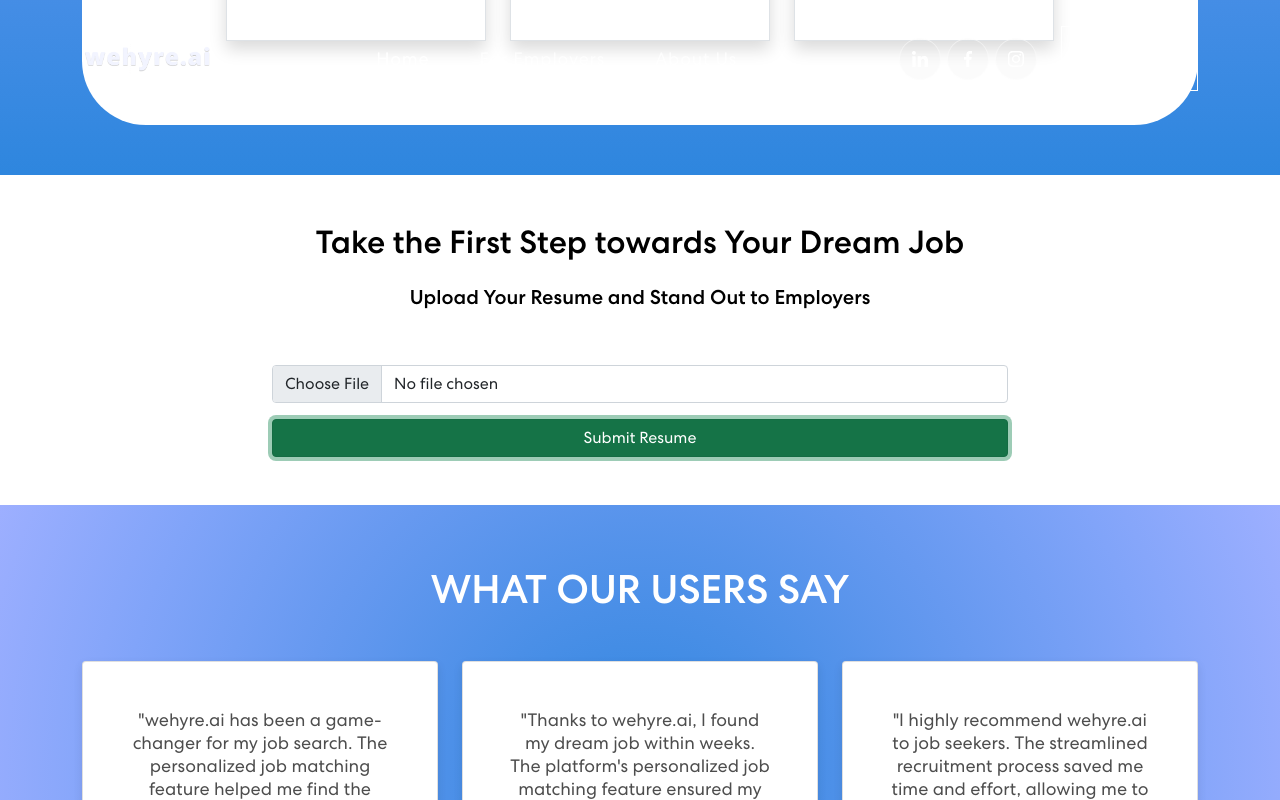
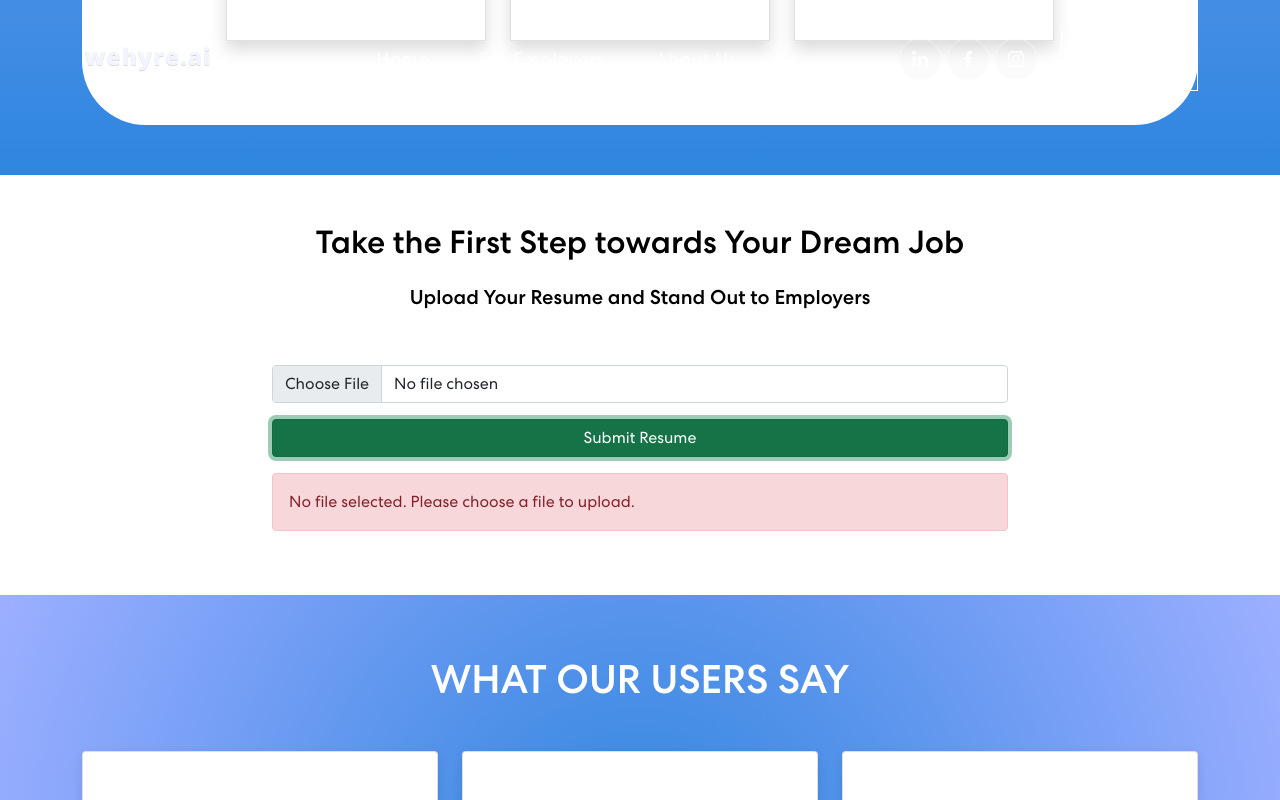
Before and after one commit to prajwal-tomar/wehyre.ai, a React (Create React App) app: page / in a window 1280 px wide. Both pictures are taken after a click on the button "Submit Resume". Shown: the part 1492-2292 px from the top of the page. Built offline with nearby package versions, Linux system fonts and the light colour scheme; a web font is replaced by a local one.

Commit message:
Added alerts to CVUploader

```diff
--- a/src/Components/CVUpload.js
+++ b/src/Components/CVUpload.js
@@ -1,9 +1,10 @@
 import React, { useState } from "react";
-import { Container, Row, Col, Form, Button } from "react-bootstrap";
+import { Container, Row, Col, Form, Button, Alert } from "react-bootstrap";
 import axios from "axios";
 
 const ResumeUploadSection = () => {
   const [resumeFile, setResumeFile] = useState(null);
+  const [uploadStatus, setUploadStatus] = useState(null);
 
   const handleFileChange = (event) => {
     setResumeFile(event.target.files[0]);
@@ -17,6 +18,8 @@ const ResumeUploadSection = () => {
         const formData = new FormData();
         formData.append("file", resumeFile);
 
+        setUploadStatus("uploading"); // Set upload status to "uploading"
+
         const response = await axios.post(
           "http://localhost:5000/upload",
           formData,
@@ -27,12 +30,15 @@ const ResumeUploadSection = () => {
           }
         );
 
+        setUploadStatus("success");
         console.log("File uploaded successfully");
         console.log("Response:", response.data);
       } catch (error) {
+        setUploadStatus("error");
         console.error("Error uploading file:", error);
       }
     } else {
+      setUploadStatus("no-file");
       console.log("No file selected");
     }
   };
@@ -62,6 +68,30 @@ const ResumeUploadSection = () => {
                 Submit Resume
               </Button>
             </Form>
+
+            {uploadStatus === "no-file" && (
+              <Alert variant="danger" className="mt-3">
+                No file selected. Please choose a file to upload.
+              </Alert>
+            )}
+
+            {uploadStatus === "error" && (
+              <Alert variant="danger" className="mt-3">
+                Error uploading file. Please try again later.
+              </Alert>
+            )}
+
+            {uploadStatus === "uploading" && (
+              <Alert variant="info" className="mt-3">
+                File uploading...
+              </Alert>
+            )}
+
+            {uploadStatus === "success" && (
+              <Alert variant="success" className="mt-3">
+                Resume uploaded successfully.
+              </Alert>
+            )}
           </Col>
         </Row>
       </Container>
```
